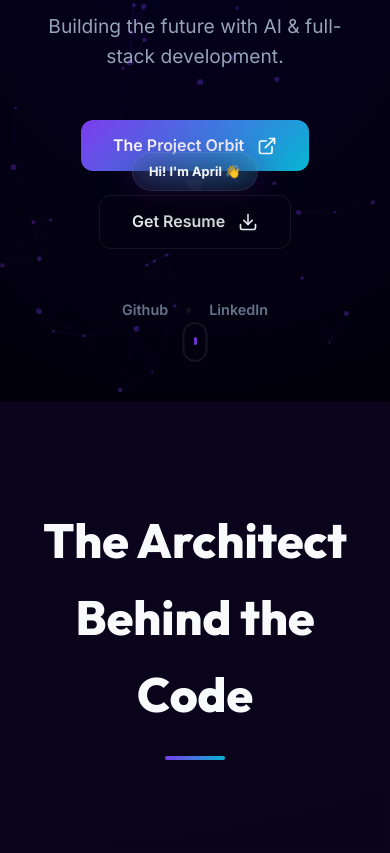
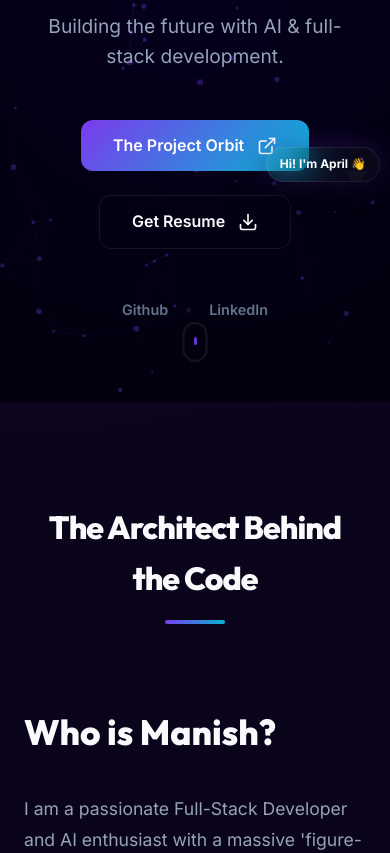
Before and after one commit to ManishSuryawanshiCodes/manish, a React (Vite) app: page / in a window 390 px wide. Shown: the part 442-1295 px from the top of the page. Built offline with nearby package versions, Linux system fonts and the light colour scheme; no server answers.

Commit message:
feat: enhance portfolio with resume, cv, premium contact form and mobile optimization

```diff
--- a/src/components/Contact/Contact.css
+++ b/src/components/Contact/Contact.css
@@ -207,3 +207,85 @@
     padding: 2.5rem;
   }
 }
+
+/* New Premium Styles */
+.success-icon-box {
+  position: relative;
+  display: inline-block;
+  margin-bottom: 2rem;
+}
+
+.success-check-icon {
+  color: #10b981;
+  z-index: 2;
+  position: relative;
+  filter: drop-shadow(0 0 15px rgba(16, 185, 129, 0.4));
+  animation: bounceIn 0.6s cubic-bezier(0.68, -0.55, 0.265, 1.55);
+}
+
+.success-glow {
+  position: absolute;
+  top: 50%;
+  left: 50%;
+  transform: translate(-50%, -50%);
+  width: 120px;
+  height: 120px;
+  background: radial-gradient(circle, rgba(16, 185, 129, 0.2) 0%, transparent 70%);
+  border-radius: 50%;
+  z-index: 1;
+  animation: pulseGlow 2s infinite ease-in-out;
+}
+
+@keyframes bounceIn {
+  0% { transform: scale(0); opacity: 0; }
+  60% { transform: scale(1.1); opacity: 1; }
+  100% { transform: scale(1); }
+}
+
+@keyframes pulseGlow {
+  0%, 100% { transform: translate(-50%, -50%) scale(1); opacity: 0.5; }
+  50% { transform: translate(-50%, -50%) scale(1.3); opacity: 0.8; }
+}
+
+.transmit-btn {
+  overflow: hidden;
+  position: relative;
+}
+
+.send-icon {
+  transition: transform var(--transition-medium);
+}
+
+.transmit-btn:hover .send-icon {
+  transform: translate(5px, -5px) scale(1.1);
+}
+
+.loading-state {
+  display: flex;
+  align-items: center;
+  gap: 1rem;
+}
+
+.spinner {
+  width: 20px;
+  height: 20px;
+  border: 2px solid rgba(255, 255, 255, 0.3);
+  border-top-color: white;
+  border-radius: 50%;
+  animation: spin 0.8s linear infinite;
+}
+
+@keyframes spin {
+  to { transform: rotate(360deg); }
+}
+
+/* Glassmorphism Refinement */
+.contact-form.glass-card {
+  border: 1px solid rgba(255, 255, 255, 0.12);
+  background: rgba(255, 255, 255, 0.04);
+}
+
+.contact-form.glass-card:hover {
+  border-color: var(--accent-primary);
+  background: rgba(255, 255, 255, 0.06);
+}
--- a/src/components/Contact/Contact.jsx
+++ b/src/components/Contact/Contact.jsx
@@ -20,20 +20,21 @@ const Contact = () => {
       <section id="contact" className="contact reveal">
         <div className="container">
           <div className="contact-success-wrapper glass-card">
-            <div className="success-lottie-placeholder">
-              <CheckCircle2 size={80} className="success-check-icon" />
+            <div className="success-icon-box">
+              <CheckCircle2 size={100} className="success-check-icon" />
+              <div className="success-glow"></div>
             </div>
-            <h2 className="success-title">Thank You!</h2>
+            <h2 className="success-title gradient-text">Transmission Successful!</h2>
             <p className="success-desc">
-              Thank you for connecting with Manish!
-              Your message has been received, and he will get back to you shortly.
+              Your message has been beamed to Manish's headquarters.
+              Expect a response through the subspace relays shortly.
             </p>
             <div className="success-actions">
               <button className="btn btn-primary" onClick={() => window.location.reload()}>
-                Send Another Message
+                Beam Another Message
               </button>
               <a href="#projects" className="btn btn-secondary">
-                View My Projects <ArrowRight size={18} />
+                Explore Projects <ArrowRight size={18} />
               </a>
             </div>
           </div>
@@ -125,8 +126,16 @@ const Contact = () => {
                 <ValidationError prefix="Message" field="message" errors={state.errors} className="error-msg" />
               </div>
 
-              <button type="submit" className="btn btn-primary btn-block" disabled={state.submitting}>
-                {state.submitting ? 'Transmitting...' : 'Transmit Message'} <Send size={18} />
+              <button type="submit" className="btn btn-primary btn-block transmit-btn" disabled={state.submitting}>
+                {state.submitting ? (
+                  <span className="loading-state">
+                    <div className="spinner"></div> Transmitting...
+                  </span>
+                ) : (
+                  <>
+                    Transmit Message <Send size={18} className="send-icon" />
+                  </>
+                )}
               </button>
             </form>
           </div>
--- a/src/components/Hero/Hero.jsx
+++ b/src/components/Hero/Hero.jsx
@@ -2,6 +2,7 @@ import React from 'react';
 import { Download, ExternalLink, Sparkles } from 'lucide-react';
 import { personalInfo } from '../../data/personal';
 import { useTypewriter } from '../../hooks/useTypewriter';
+import resumeFile from '../../assets/Manish_Suryawanshi_Resume.pdf';
 import Avatar3D from './Avatar3D';
 import './Hero.css';
 
@@ -30,7 +31,7 @@ const Hero = () => {
             <a href="#projects" className="btn btn-primary">
               The Project Orbit <ExternalLink size={20} />
             </a>
-            <a href="/resume.pdf" className="btn btn-secondary" download>
+            <a href={resumeFile} className="btn btn-secondary" download="Manish_Suryawanshi_Resume.pdf">
               Get Resume <Download size={20} />
             </a>
           </div>
--- a/src/components/Resume/Resume.css
+++ b/src/components/Resume/Resume.css
@@ -106,7 +106,13 @@
 .resume-cta {
   display: flex;
   justify-content: center;
-  margin-top: 4rem;
+  gap: 2rem;
+  margin-top: 5rem;
+  flex-wrap: wrap;
+}
+
+.resume-cta .btn {
+  min-width: 200px;
 }
 
 @media (max-width: 992px) {
--- a/src/components/Resume/Resume.jsx
+++ b/src/components/Resume/Resume.jsx
@@ -1,5 +1,8 @@
 import React from 'react';
-import { Briefcase, GraduationCap, Calendar, Award, Rocket, Users, Target } from 'lucide-react';
+import { Briefcase, GraduationCap, Calendar, Award, Rocket, Users, Target, Download, FileText } from 'lucide-react';
+import { personalInfo } from '../../data/personal';
+import resumeFile from '../../assets/Manish_Suryawanshi_Resume.pdf';
+import cvFile from '../../assets/manish 2026 CV.pdf';
 import './Resume.css';
 
 const journeyData = [
@@ -83,8 +86,11 @@ const Resume = () => {
         </div>
 
         <div className="resume-cta">
-          <a href="/resume.pdf" download className="btn btn-secondary">
-            View Full CV
+          <a href={resumeFile} download="Manish_Suryawanshi_Resume.pdf" className="btn btn-primary">
+            <Download size={18} /> Download Resume
+          </a>
+          <a href={cvFile} download="Manish_Suryawanshi_CV.pdf" className="btn btn-secondary">
+            <FileText size={18} /> View Full CV
           </a>
         </div>
       </div>
--- a/src/data/personal.js
+++ b/src/data/personal.js
@@ -16,5 +16,7 @@ export const personalInfo = {
     email: "manishsuryawanshi0918@gmail.com",
     phone: "+91-6362710856",
     location: "Pune, Maharashtra, India"
-  }
+  },
+  resumePath: "/src/assets/Manish_Suryawanshi_Resume.pdf",
+  cvPath: "/src/assets/manish 2026 CV.pdf"
 };
--- a/src/index.css
+++ b/src/index.css
@@ -91,6 +91,12 @@ ul {
   padding: 0 2rem;
 }
 
+@media (max-width: 768px) {
+  .container {
+    padding: 0 1.5rem;
+  }
+}
+
 .glass-card {
   background: var(--glass-bg);
   backdrop-filter: blur(var(--glass-blur));
@@ -104,9 +110,21 @@ ul {
 }
 
 .glass-card:hover {
-  transform: translateY(-8px);
+  transform: translateY(-8px) scale(1.02);
   box-shadow: var(--shadow-lg), var(--shadow-glow);
-  border-color: rgba(124, 58, 237, 0.3);
+  border-color: rgba(124, 58, 237, 0.4);
+  background: rgba(255, 255, 255, 0.05);
+}
+
+.reveal {
+  opacity: 0;
+  transform: translateY(30px);
+  transition: all 0.8s cubic-bezier(0.2, 0.8, 0.2, 1);
+}
+
+.reveal.active {
+  opacity: 1;
+  transform: translateY(0);
 }
 
 .gradient-text {
@@ -162,10 +180,12 @@ ul {
 }
 
 .section-title {
-  font-size: 3rem;
-  margin-bottom: 1.5rem;
+  font-size: clamp(2rem, 5vw, 3.5rem);
+  margin-bottom: 1rem;
   position: relative;
   display: inline-block;
+  font-weight: 800;
+  letter-spacing: -1px;
 }
 
 .title-underline {
@@ -263,18 +283,29 @@ ul {
 
 @media (max-width: 768px) {
   .fixed-avatar-container {
-    width: 250px;
-    height: 350px;
-    bottom: -20px;
-    right: 50%;
-    transform: translateX(50%);
+    width: 150px;
+    height: 200px;
+    bottom: 10px;
+    right: 0px;
+    transform: none;
+    z-index: 999;
   }
 
-  .message-bubble {
-    top: 20px;
-    right: 50%;
-    transform: translateX(50%);
-    width: 90%;
-    max-width: none;
+  .avatar-interaction-bubble {
+    top: auto;
+    bottom: 210px; /* Above the small avatar */
+    right: 10px;
+    transform: none;
+    width: max-content;
+    max-width: 180px;
+    padding: 0.5rem 0.8rem;
+  }
+
+  .avatar-interaction-bubble p {
+    font-size: 0.75rem;
+  }
+
+  .bubble-tail {
+    left: 80%; /* Point towards the right-aligned avatar */
   }
 }
```
Also changed, not shown: 2 other files (tests, documents, lock files or other folders).
